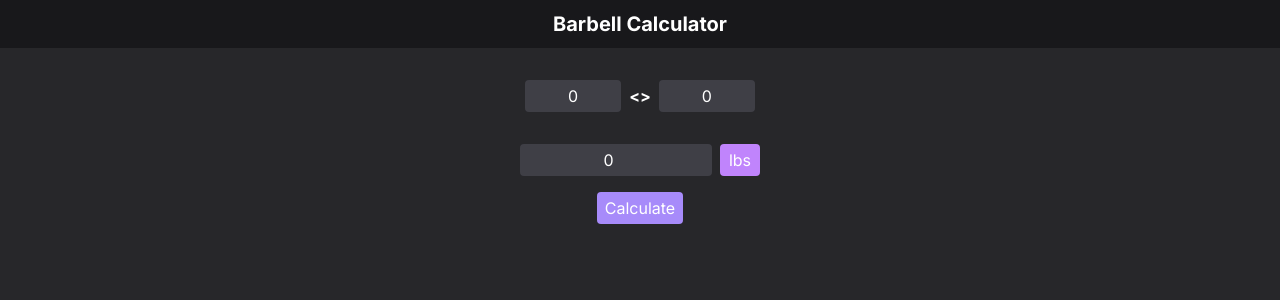
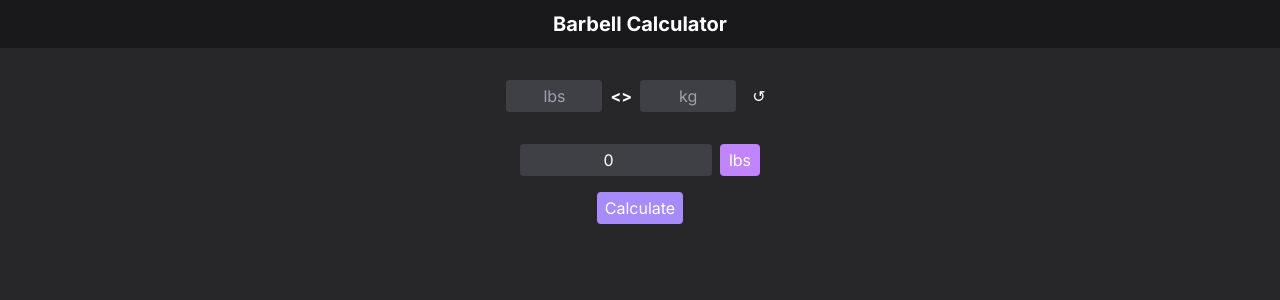
Before and after one commit to nathanwhyte/barbell-calculator, a Next.js app: page / in a window 1280 px wide. Shown: the top 300 px of the page. Built offline with nearby package versions, Linux system fonts and the light colour scheme.

Commit message:
Add reset button to conversion

```diff
--- a/src/pages/index.tsx
+++ b/src/pages/index.tsx
@@ -9,8 +9,10 @@ export default function Home() {
   const [plates, setPlates] = useState([<></>]);
 
   const [pounds, setPounds] = useState(0);
-  const [kilos, setKilos] = useState(0.0);
+  const [kilos, setKilos] = useState(0);
 
+  // TODO: mobile styling
+  // TODO: break out into separate components
   return (
     <>
       <Head>
@@ -28,7 +30,8 @@ export default function Home() {
           <input
             type="text"
             placeholder="lbs"
-            value={pounds.toString()}
+            value={pounds !== 0 ? pounds.toString() : ""}
+            onCopy={(_e) => setUnit(Unit.Pounds)}
             onChange={(e) => {
               setPounds(Number(e.target.value));
               setKilos(
@@ -43,7 +46,8 @@ export default function Home() {
           <input
             type="text"
             placeholder="kg"
-            value={kilos.toString()}
+            value={kilos !== 0 ? kilos.toString() : ""}
+            onCopy={(_e) => setUnit(Unit.Kilos)}
             onChange={(e) => {
               setKilos(Number(e.target.value));
               setPounds(
@@ -54,6 +58,15 @@ export default function Home() {
             }}
             className="h-8 w-24 rounded bg-zinc-700 text-center text-white"
           />
+          <button
+            onClick={() => {
+              setKilos(0);
+              setPounds(0);
+            }}
+            className="text-md h-8 rounded px-2 py-1 text-white"
+          >
+            ↺
+          </button>
         </div>
 
         <div className="flex flex-row gap-2 pb-4">
```
